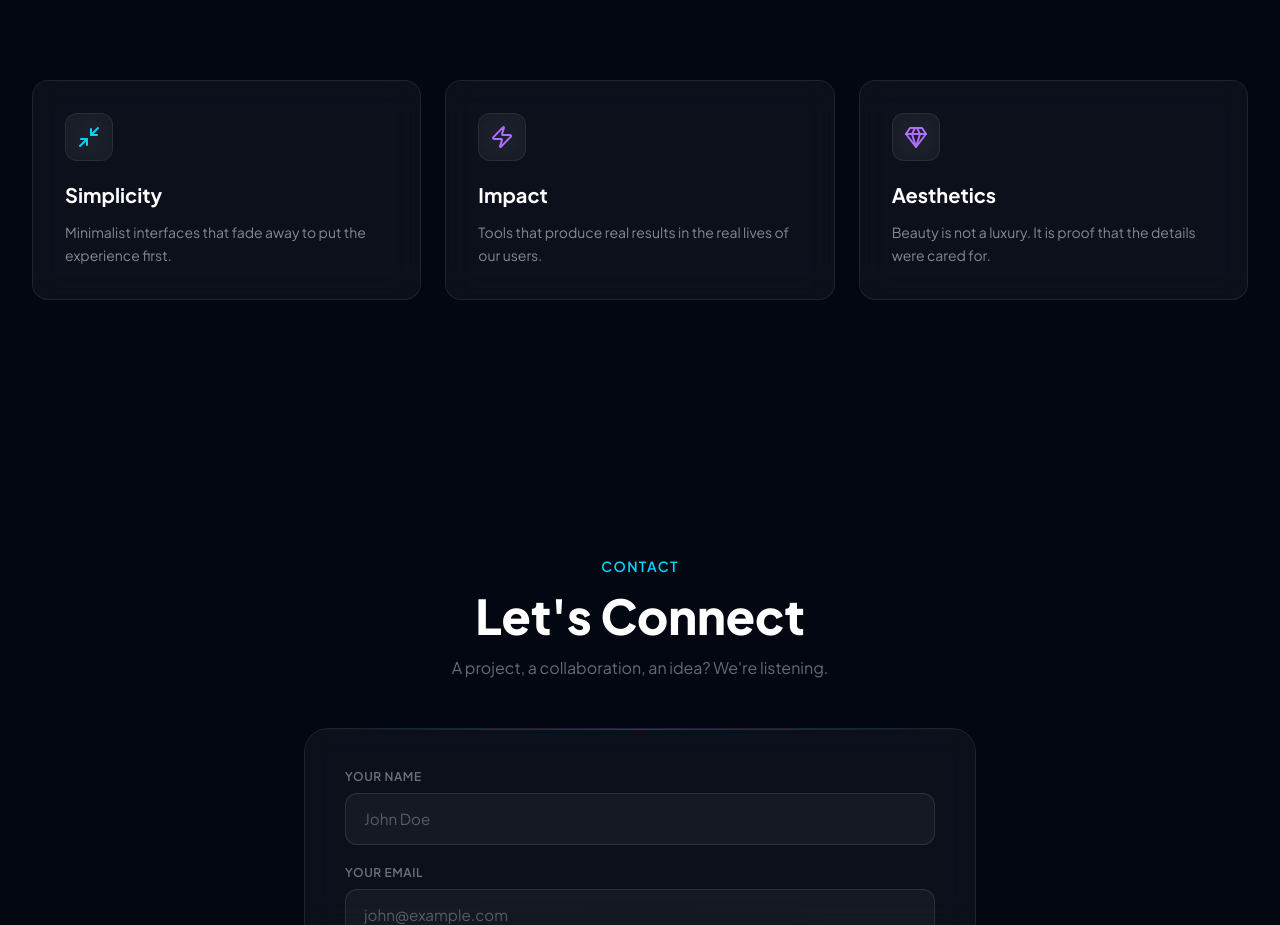
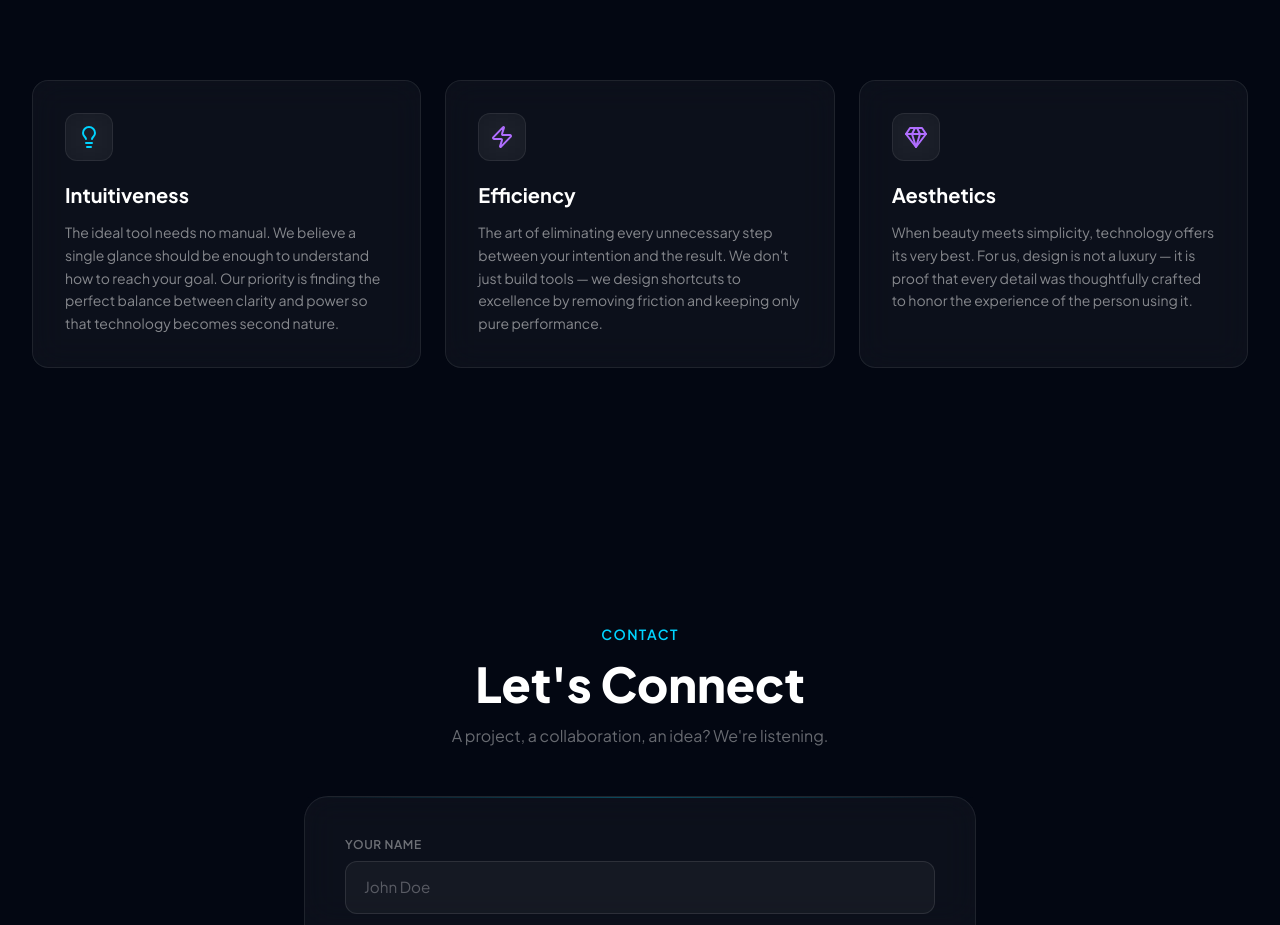
Before and after one commit to EkstremBoy/EkstremAI.com, a Next.js app: page /en in a window 1280 px wide. Shown: the part 2162-3087 px from the top of the page. Built offline with nearby package versions, Linux system fonts and the light colour scheme.

Commit message:
feat: update vision pillars - Intuitivite, Efficacite, Esthetique with new rich descriptions

```diff
--- a/components/sections/VisionSection.tsx
+++ b/components/sections/VisionSection.tsx
@@ -2,7 +2,7 @@
 
 import { motion } from 'framer-motion';
 import { useTranslations } from 'next-intl';
-import { Minimize2, Zap, Gem } from 'lucide-react';
+import { Lightbulb, Zap, Gem } from 'lucide-react';
 
 const fadeUp = {
     hidden: { opacity: 0, y: 40 },
@@ -11,14 +11,14 @@ const fadeUp = {
 
 const pillars = [
     {
-        key: 'simplicity' as const,
-        icon: <Minimize2 size={24} />,
+        key: 'intuitivite' as const,
+        icon: <Lightbulb size={24} />,
         gradient: 'from-brand-cyan/20 to-brand-blue/10',
         iconColor: 'text-brand-cyan',
         borderHover: 'group-hover:border-brand-cyan/30',
     },
     {
-        key: 'impact' as const,
+        key: 'efficacite' as const,
         icon: <Zap size={24} />,
         gradient: 'from-brand-violet/20 to-brand-navy/10',
         iconColor: 'text-brand-violet-light',
--- a/messages/en.json
+++ b/messages/en.json
@@ -30,17 +30,17 @@
         "title": "Our Vision",
         "subtitle": "Three pillars guide every creation we build.",
         "pillars": {
-            "simplicity": {
-                "title": "Simplicity",
-                "desc": "Minimalist interfaces that fade away to put the experience first."
+            "intuitivite": {
+                "title": "Intuitiveness",
+                "desc": "The ideal tool needs no manual. We believe a single glance should be enough to understand how to reach your goal. Our priority is finding the perfect balance between clarity and power so that technology becomes second nature."
             },
-            "impact": {
-                "title": "Impact",
-                "desc": "Tools that produce real results in the real lives of our users."
+            "efficacite": {
+                "title": "Efficiency",
+                "desc": "The art of eliminating every unnecessary step between your intention and the result. We don't just build tools — we design shortcuts to excellence by removing friction and keeping only pure performance."
             },
             "aesthetics": {
                 "title": "Aesthetics",
-                "desc": "Beauty is not a luxury. It is proof that the details were cared for."
+                "desc": "When beauty meets simplicity, technology offers its very best. For us, design is not a luxury — it is proof that every detail was thoughtfully crafted to honor the experience of the person using it."
             }
         }
     },
--- a/messages/fr.json
+++ b/messages/fr.json
@@ -30,17 +30,17 @@
         "title": "Notre Vision",
         "subtitle": "Trois piliers guident chacune de nos créations.",
         "pillars": {
-            "simplicity": {
-                "title": "Simplicité",
-                "desc": "Des interfaces épurées qui s'effacent pour mettre en valeur l'expérience."
+            "intuitivite": {
+                "title": "L'Intuitivité",
+                "desc": "L'outil idéal n'a pas besoin de mode d'emploi. Nous croyons qu'un seul coup d'œil devrait suffire pour comprendre comment atteindre votre objectif. Notre priorité est de trouver l'équilibre parfait entre la clarté et la puissance pour que la technologie devienne une seconde nature."
             },
-            "impact": {
-                "title": "Impact",
-                "desc": "Des outils qui produisent de vrais résultats dans la vie réelle de nos utilisateurs."
+            "efficacite": {
+                "title": "L'Efficacité",
+                "desc": "L'art d'éliminer chaque étape superflue entre votre intention et le résultat. Nous ne développons pas seulement des outils, nous concevons des raccourcis vers l'excellence en supprimant la friction pour ne garder que la performance pure."
             },
             "aesthetics": {
-                "title": "Esthétique",
-                "desc": "La beauté n'est pas un luxe. Elle est la preuve que le détail a été pensé."
+                "title": "L'Esthétique",
+                "desc": "Quand la beauté rencontre la simplicité, la technologie offre ce qu'elle a de mieux. Pour nous, le design n'est pas un luxe, c'est la preuve que chaque détail a été pensé pour honorer l'expérience de celui qui l'utilise."
             }
         }
     },
```
